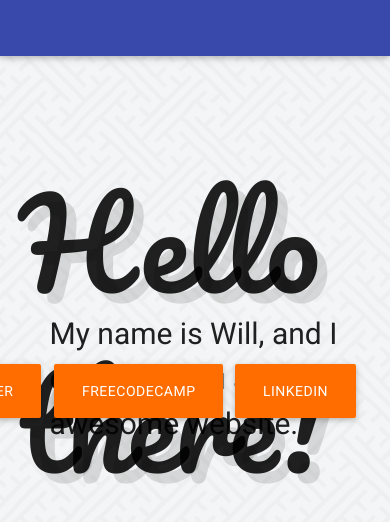
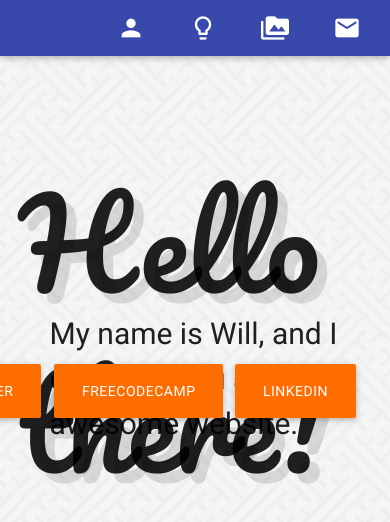
Before and after one commit to fractal-mind/portfolio, a website built with webpack: page index.html in a window 390 px wide. Built offline with nearby package versions, Linux system fonts and the light colour scheme.

Commit message:
Fixes large favicon resolution and navbar on smaller devices

```diff
--- a/index.html
+++ b/index.html
@@ -16,7 +16,7 @@
   <nav class="indigo darken-1">
     <div class="nav-wrapper">
       <a href="#" class="brand-logo"></a>
-      <ul id="nav-mobile" class="right hide-on-med-and-down">
+      <ul id="nav-mobile" class="right">
         <li><a href="#"><i class="material-icons">person</i></a></li>
         <li><a href="#"><i class="material-icons">lightbulb_outline</i></a></li>
         <li><a href="#"><i class="material-icons">perm_media</i></a></li>
```
Also changed, not shown: img/fav32.png (added).
